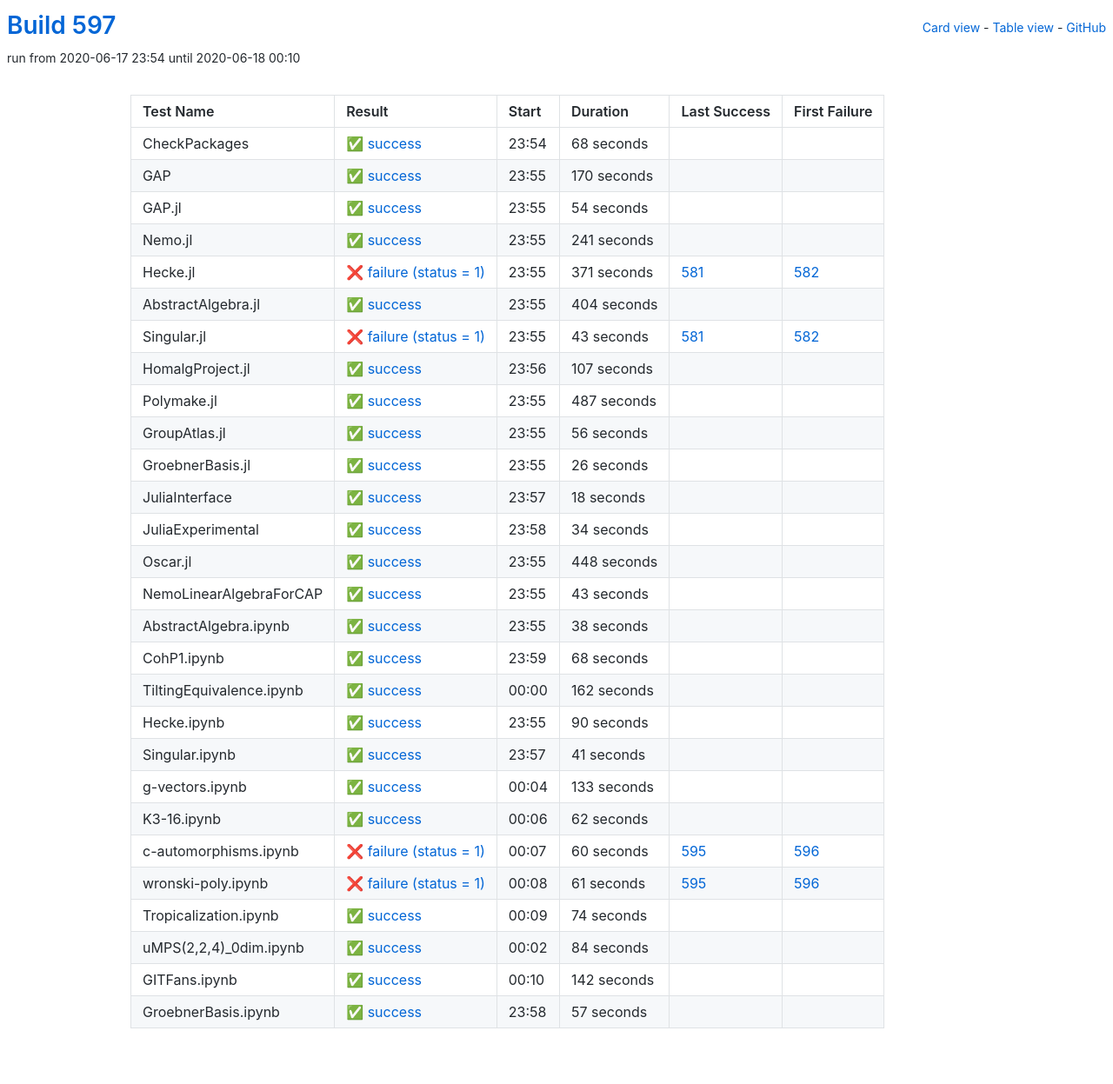
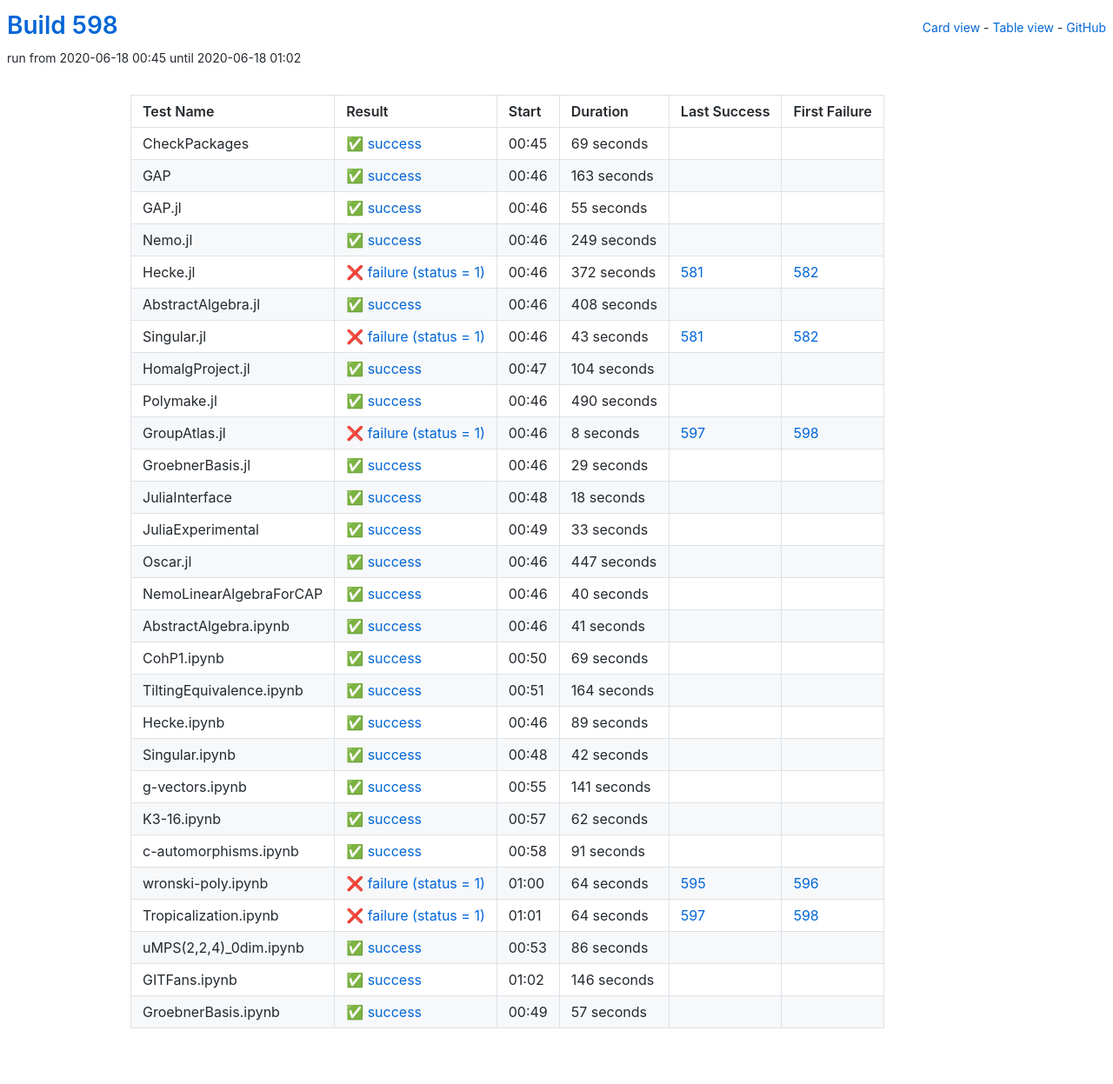
Before and after one commit to oscar-system/oscar-ci-status-1.4, a Jekyll site: the page built from table.html, in a window 1280 px wide. Shown: the whole page at 87% size. Built offline with Jekyll 4.4.1, drawn with Linux system fonts in a browser that asks for light colours.

Commit message:
Build #598

```diff
--- a/_data/ci.yml
+++ b/_data/ci.yml
@@ -1,6 +1,6 @@
 ---
-build: 597
-build_url: https://oscarci.mathematik.uni-kl.de/job/oscar-julia-1.4/597/
+build: 598
+build_url: https://oscarci.mathematik.uni-kl.de/job/oscar-julia-1.4/598/
 job: oscar-julia-1.4
 organization: oscar-system
 repo: oscar-ci-status-1.4
@@ -8,80 +8,80 @@ repourl: https://github.com/oscar-system/oscar-ci-status-1.4
 tests:
 - name: CheckPackages
   id: checkpackages
-  log: https://oscarci.mathematik.uni-kl.de/job/oscar-julia-1.4/597/artifact/logs/build-597/CheckPackages.log
-  start: 2020-06-17 23:54
+  log: https://oscarci.mathematik.uni-kl.de/job/oscar-julia-1.4/598/artifact/logs/build-598/CheckPackages.log
+  start: 2020-06-18 00:45
   success: true
   exitcode: 0
   status: success
-  duration: 68
+  duration: 69
   last_success: false
   last_success_url:
   first_failure: false
   first_failure_url:
 - name: GAP
   id: gap
-  log: https://oscarci.mathematik.uni-kl.de/job/oscar-julia-1.4/597/artifact/logs/build-597/GAP.log
-  start: 2020-06-17 23:55
+  log: https://oscarci.mathematik.uni-kl.de/job/oscar-julia-1.4/598/artifact/logs/build-598/GAP.log
+  start: 2020-06-18 00:46
   success: true
   exitcode: 0
   status: success
-  duration: 170
+  duration: 163
   last_success: false
   last_success_url:
   first_failure: false
   first_failure_url:
 - name: GAP.jl
   id: gap-jl
-  log: https://oscarci.mathematik.uni-kl.de/job/oscar-julia-1.4/597/artifact/logs/build-597/GAP.jl.log
-  start: 2020-06-17 23:55
+  log: https://oscarci.mathematik.uni-kl.de/job/oscar-julia-1.4/598/artifact/logs/build-598/GAP.jl.log
+  start: 2020-06-18 00:46
   success: true
   exitcode: 0
   status: success
-  duration: 54
+  duration: 55
   last_success: false
   last_success_url:
   first_failure: false
   first_failure_url:
 - name: Nemo.jl
   id: nemo-jl
-  log: https://oscarci.mathematik.uni-kl.de/job/oscar-julia-1.4/597/artifact/logs/build-597/Nemo.jl.log
-  start: 2020-06-17 23:55
+  log: https://oscarci.mathematik.uni-kl.de/job/oscar-julia-1.4/598/artifact/logs/build-598/Nemo.jl.log
+  start: 2020-06-18 00:46
   success: true
   exitcode: 0
   status: success
-  duration: 241
+  duration: 249
   last_success: false
   last_success_url:
   first_failure: false
   first_failure_url:
 - name: Hecke.jl
   id: hecke-jl
-  log: https://oscarci.mathematik.uni-kl.de/job/oscar-julia-1.4/597/artifact/logs/build-597/Hecke.jl.log
-  start: 2020-06-17 23:55
+  log: https://oscarci.mathematik.uni-kl.de/job/oscar-julia-1.4/598/artifact/logs/build-598/Hecke.jl.log
+  start: 2020-06-18 00:46
   success: false
   exitcode: 1
   status: failure
-  duration: 371
+  duration: 372
   last_success: 581
   last_success_url: https://oscarci.mathematik.uni-kl.de/job/oscar-julia-1.4/581/
   first_failure: 582
   first_failure_url: https://oscarci.mathematik.uni-kl.de/job/oscar-julia-1.4/582/
 - name: AbstractAlgebra.jl
   id: abstractalgebra-jl
-  log: https://oscarci.mathematik.uni-kl.de/job/oscar-julia-1.4/597/artifact/logs/build-597/AbstractAlgebra.jl.log
-  start: 2020-06-17 23:55
+  log: https://oscarci.mathematik.uni-kl.de/job/oscar-julia-1.4/598/artifact/logs/build-598/AbstractAlgebra.jl.log
+  start: 2020-06-18 00:46
   success: true
   exitcode: 0
   status: success
-  duration: 404
+  duration: 408
   last_success: false
   last_success_url:
   first_failure: false
   first_failure_url:
 - name: Singular.jl
   id: singular-jl
-  log: https://oscarci.mathematik.uni-kl.de/job/oscar-julia-1.4/597/artifact/logs/build-597/Singular.jl.log
-  start: 2020-06-17 23:55
+  log: https://oscarci.mathematik.uni-kl.de/job/oscar-julia-1.4/598/artifact/logs/build-598/Singular.jl.log
+  start: 2020-06-18 00:46
   success: false
   exitcode: 1
   status: failure
@@ -92,56 +92,56 @@ tests:
   first_failure_url: https://oscarci.mathematik.uni-kl.de/job/oscar-julia-1.4/582/
 - name: HomalgProject.jl
   id: homalgproject-jl
-  log: https://oscarci.mathematik.uni-kl.de/job/oscar-julia-1.4/597/artifact/logs/build-597/HomalgProject.jl.log
-  start: 2020-06-17 23:56
+  log: https://oscarci.mathematik.uni-kl.de/job/oscar-julia-1.4/598/artifact/logs/build-598/HomalgProject.jl.log
+  start: 2020-06-18 00:47
   success: true
   exitcode: 0
   status: success
-  duration: 107
+  duration: 104
   last_success: false
   last_success_url:
   first_failure: false
   first_failure_url:
 - name: Polymake.jl
   id: polymake-jl
-  log: https://oscarci.mathematik.uni-kl.de/job/oscar-julia-1.4/597/artifact/logs/build-597/Polymake.jl.log
-  start: 2020-06-17 23:55
+  log: https://oscarci.mathematik.uni-kl.de/job/oscar-julia-1.4/598/artifact/logs/build-598/Polymake.jl.log
+  start: 2020-06-18 00:46
   success: true
   exitcode: 0
   status: success
-  duration: 487
+  duration: 490
   last_success: false
   last_success_url:
   first_failure: false
   first_failure_url:
 - name: GroupAtlas.jl
   id: groupatlas-jl
-  log: https://oscarci.mathematik.uni-kl.de/job/oscar-julia-1.4/597/artifact/logs/build-597/GroupAtlas.jl.log
-  start: 2020-06-17 23:55
+  log: https://oscarci.mathematik.uni-kl.de/job/oscar-julia-1.4/598/artifact/logs/build-598/GroupAtlas.jl.log
+  start: 2020-06-18 00:46
+  success: false
+  exitcode: 1
+  status: failure
+  duration: 8
+  last_success: 597
+  last_success_url: https://oscarci.mathematik.uni-kl.de/job/oscar-julia-1.4/597/
+  first_failure: 598
+  first_failure_url: https://oscarci.mathematik.uni-kl.de/job/oscar-julia-1.4/598/
+- name: GroebnerBasis.jl
+  id: groebnerbasis-jl
+  log: https://oscarci.mathematik.uni-kl.de/job/oscar-julia-1.4/598/artifact/logs/build-598/GroebnerBasis.jl.log
+  start: 2020-06-18 00:46
   success: true
   exitcode: 0
   status: success
-  duration: 56
-  last_success: false
-  last_success_url:
-  first_failure: false
-  first_failure_url:
-- name: GroebnerBasis.jl
-  id: groebnerbasis-jl
-  log: https://oscarci.mathematik.uni-kl.de/job/oscar-julia-1.4/597/artifact/logs/build-597/GroebnerBasis.jl.log
-  start: 2020-06-17 23:55
-  success: true
-  exitcode: 0
-  status: success
-  duration: 26
+  duration: 29
   last_success: false
   last_success_url:
   first_failure: false
   first_failure_url:
 - name: JuliaInterface
   id: juliainterface
-  log: https://oscarci.mathematik.uni-kl.de/job/oscar-julia-1.4/597/artifact/logs/build-597/JuliaInterface.log
-  start: 2020-06-17 23:57
+  log: https://oscarci.mathematik.uni-kl.de/job/oscar-julia-1.4/598/artifact/logs/build-598/JuliaInterface.log
+  start: 2020-06-18 00:48
   success: true
   exitcode: 0
   status: success
@@ -152,92 +152,44 @@ tests:
   first_failure_url:
 - name: JuliaExperimental
   id: juliaexperimental
-  log: https://oscarci.mathematik.uni-kl.de/job/oscar-julia-1.4/597/artifact/logs/build-597/JuliaExperimental.log
-  start: 2020-06-17 23:58
+  log: https://oscarci.mathematik.uni-kl.de/job/oscar-julia-1.4/598/artifact/logs/build-598/JuliaExperimental.log
+  start: 2020-06-18 00:49
   success: true
   exitcode: 0
   status: success
-  duration: 34
+  duration: 33
   last_success: false
   last_success_url:
   first_failure: false
   first_failure_url:
 - name: Oscar.jl
   id: oscar-jl
-  log: https://oscarci.mathematik.uni-kl.de/job/oscar-julia-1.4/597/artifact/logs/build-597/Oscar.jl.log
-  start: 2020-06-17 23:55
+  log: https://oscarci.mathematik.uni-kl.de/job/oscar-julia-1.4/598/artifact/logs/build-598/Oscar.jl.log
+  start: 2020-06-18 00:46
   success: true
   exitcode: 0
   status: success
-  duration: 448
+  duration: 447
   last_success: false
   last_success_url:
   first_failure: false
   first_failure_url:
 - name: NemoLinearAlgebraForCAP
   id: nemolinearalgebraforcap
-  log: https://oscarci.mathematik.uni-kl.de/job/oscar-julia-1.4/597/artifact/logs/build-597/NemoLinearAlgebraForCAP.log
-  start: 2020-06-17 23:55
+  log: https://oscarci.mathematik.uni-kl.de/job/oscar-julia-1.4/598/artifact/logs/build-598/NemoLinearAlgebraForCAP.log
+  start: 2020-06-18 00:46
   success: true
   exitcode: 0
   status: success
-  duration: 43
+  duration: 40
   last_success: false
   last_success_url:
   first_failure: false
   first_failure_url:
 - name: AbstractAlgebra.ipynb
   id: abstractalgebra-ipynb
-  log: https://oscarci.mathematik.uni-kl.de/job/oscar-julia-1.4/597/artifact/logs/build-597/AbstractAlgebra.ipynb.log
-  start: 2020-06-17 23:55
-  success: true
-  exitcode: 0
-  status: success
-  duration: 38
-  last_success: false
-  last_success_url:
-  first_failure: false
-  first_failure_url:
-- name: CohP1.ipynb
-  id: cohp1-ipynb
-  log: https://oscarci.mathematik.uni-kl.de/job/oscar-julia-1.4/597/artifact/logs/build-597/CohP1.ipynb.log
-  start: 2020-06-17 23:59
-  success: true
-  exitcode: 0
-  status: success
-  duration: 68
-  last_success: false
-  last_success_url:
-  first_failure: false
-  first_failure_url:
-- name: TiltingEquivalence.ipynb
-  id: tiltingequivalence-ipynb
-  log: https://oscarci.mathematik.uni-kl.de/job/oscar-julia-1.4/597/artifact/logs/build-597/TiltingEquivalence.ipynb.log
-  start: 2020-06-18 00:00
-  success: true
-  exitcode: 0
-  status: success
-  duration: 162
-  last_success: false
-  last_success_url:
-  first_failure: false
-  first_failure_url:
-- name: Hecke.ipynb
-  id: hecke-ipynb
-  log: https://oscarci.mathematik.uni-kl.de/job/oscar-julia-1.4/597/artifact/logs/build-597/Hecke.ipynb.log
-  start: 2020-06-17 23:55
-  success: true
-  exitcode: 0
-  status: success
-  duration: 90
-  last_success: false
-  last_success_url:
-  first_failure: false
-  first_failure_url:
-- name: Singular.ipynb
-  id: singular-ipynb
-  log: https://oscarci.mathematik.uni-kl.de/job/oscar-julia-1.4/597/artifact/logs/build-597/Singular.ipynb.log
-  start: 2020-06-17 23:57
+  log: https://oscarci.mathematik.uni-kl.de/job/oscar-julia-1.4/598/artifact/logs/build-598/AbstractAlgebra.ipynb.log
+  start: 2020-06-18 00:46
   success: true
   exitcode: 0
   status: success
@@ -246,22 +198,70 @@ tests:
   last_success_url:
   first_failure: false
   first_failure_url:
-- name: g-vectors.ipynb
-  id: g-vectors-ipynb
-  log: https://oscarci.mathematik.uni-kl.de/job/oscar-julia-1.4/597/artifact/logs/build-597/g-vectors.ipynb.log
-  start: 2020-06-18 00:04
+- name: CohP1.ipynb
+  id: cohp1-ipynb
+  log: https://oscarci.mathematik.uni-kl.de/job/oscar-julia-1.4/598/artifact/logs/build-598/CohP1.ipynb.log
+  start: 2020-06-18 00:50
   success: true
   exitcode: 0
   status: success
-  duration: 133
+  duration: 69
+  last_success: false
+  last_success_url:
+  first_failure: false
+  first_failure_url:
+- name: TiltingEquivalence.ipynb
+  id: tiltingequivalence-ipynb
+  log: https://oscarci.mathematik.uni-kl.de/job/oscar-julia-1.4/598/artifact/logs/build-598/TiltingEquivalence.ipynb.log
+  start: 2020-06-18 00:51
+  success: true
+  exitcode: 0
+  status: success
+  duration: 164
+  last_success: false
+  last_success_url:
+  first_failure: false
+  first_failure_url:
+- name: Hecke.ipynb
+  id: hecke-ipynb
+  log: https://oscarci.mathematik.uni-kl.de/job/oscar-julia-1.4/598/artifact/logs/build-598/Hecke.ipynb.log
+  start: 2020-06-18 00:46
+  success: true
+  exitcode: 0
+  status: success
+  duration: 89
+  last_success: false
+  last_success_url:
+  first_failure: false
+  first_failure_url:
+- name: Singular.ipynb
+  id: singular-ipynb
+  log: https://oscarci.mathematik.uni-kl.de/job/oscar-julia-1.4/598/artifact/logs/build-598/Singular.ipynb.log
+  start: 2020-06-18 00:48
+  success: true
+  exitcode: 0
+  status: success
+  duration: 42
+  last_success: false
+  last_success_url:
+  first_failure: false
+  first_failure_url:
+- name: g-vectors.ipynb
+  id: g-vectors-ipynb
+  log: https://oscarci.mathematik.uni-kl.de/job/oscar-julia-1.4/598/artifact/logs/build-598/g-vectors.ipynb.log
+  start: 2020-06-18 00:55
+  success: true
+  exitcode: 0
+  status: success
+  duration: 141
   last_success: false
   last_success_url:
   first_failure: false
   first_failure_url:
 - name: K3-16.ipynb
   id: k3-16-ipynb
-  log: https://oscarci.mathematik.uni-kl.de/job/oscar-julia-1.4/597/artifact/logs/build-597/K3-16.ipynb.log
-  start: 2020-06-18 00:06
+  log: https://oscarci.mathematik.uni-kl.de/job/oscar-julia-1.4/598/artifact/logs/build-598/K3-16.ipynb.log
+  start: 2020-06-18 00:57
   success: true
   exitcode: 0
   status: success
@@ -272,68 +272,68 @@ tests:
   first_failure_url:
 - name: c-automorphisms.ipynb
   id: c-automorphisms-ipynb
-  log: https://oscarci.mathematik.uni-kl.de/job/oscar-julia-1.4/597/artifact/logs/build-597/c-automorphisms.ipynb.log
-  start: 2020-06-18 00:07
+  log: https://oscarci.mathematik.uni-kl.de/job/oscar-julia-1.4/598/artifact/logs/build-598/c-automorphisms.ipynb.log
+  start: 2020-06-18 00:58
+  success: true
+  exitcode: 0
+  status: success
+  duration: 91
+  last_success: false
+  last_success_url:
+  first_failure: false
+  first_failure_url:
+- name: wronski-poly.ipynb
+  id: wronski-poly-ipynb
+  log: https://oscarci.mathematik.uni-kl.de/job/oscar-julia-1.4/598/artifact/logs/build-598/wronski-poly.ipynb.log
+  start: 2020-06-18 01:00
   success: false
   exitcode: 1
   status: failure
-  duration: 60
-  last_success: 595
-  last_success_url: https://oscarci.mathematik.uni-kl.de/job/oscar-julia-1.4/595/
-  first_failure: 596
-  first_failure_url: https://oscarci.mathematik.uni-kl.de/job/oscar-julia-1.4/596/
-- name: wronski-poly.ipynb
-  id: wronski-poly-ipynb
-  log: https://oscarci.mathematik.uni-kl.de/job/oscar-julia-1.4/597/artifact/logs/build-597/wronski-poly.ipynb.log
-  start: 2020-06-18 00:08
-  success: false
-  exitcode: 1
-  status: failure
-  duration: 61
+  duration: 64
   last_success: 595
   last_success_url: https://oscarci.mathematik.uni-kl.de/job/oscar-julia-1.4/595/
   first_failure: 596
   first_failure_url: https://oscarci.mathematik.uni-kl.de/job/oscar-julia-1.4/596/
 - name: Tropicalization.ipynb
   id: tropicalization-ipynb
-  log: https://oscarci.mathematik.uni-kl.de/job/oscar-julia-1.4/597/artifact/logs/build-597/Tropicalization.ipynb.log
-  start: 2020-06-18 00:09
+  log: https://oscarci.mathematik.uni-kl.de/job/oscar-julia-1.4/598/artifact/logs/build-598/Tropicalization.ipynb.log
+  start: 2020-06-18 01:01
+  success: false
+  exitcode: 1
+  status: failure
+  duration: 64
+  last_success: 597
+  last_success_url: https://oscarci.mathematik.uni-kl.de/job/oscar-julia-1.4/597/
+  first_failure: 598
+  first_failure_url: https://oscarci.mathematik.uni-kl.de/job/oscar-julia-1.4/598/
+- name: uMPS(2,2,4)_0dim.ipynb
+  id: umps-2-2-4-0dim-ipynb
+  log: https://oscarci.mathematik.uni-kl.de/job/oscar-julia-1.4/598/artifact/logs/build-598/uMPS-2-2-4-_0dim.ipynb.log
+  start: 2020-06-18 00:53
   success: true
   exitcode: 0
   status: success
-  duration: 74
-  last_success: false
-  last_success_url:
-  first_failure: false
-  first_failure_url:
-- name: uMPS(2,2,4)_0dim.ipynb
-  id: umps-2-2-4-0dim-ipynb
-  log: https://oscarci.mathematik.uni-kl.de/job/oscar-julia-1.4/597/artifact/logs/build-597/uMPS-2-2-4-_0dim.ipynb.log
-  start: 2020-06-18 00:02
-  success: true
-  exitcode: 0
-  status: success
-  duration: 84
+  duration: 86
   last_success: false
   last_success_url:
   first_failure: false
   first_failure_url:
 - name: GITFans.ipynb
   id: gitfans-ipynb
-  log: https://oscarci.mathematik.uni-kl.de/job/oscar-julia-1.4/597/artifact/logs/build-597/GITFans.ipynb.log
-  start: 2020-06-18 00:10
+  log: https://oscarci.mathematik.uni-kl.de/job/oscar-julia-1.4/598/artifact/logs/build-598/GITFans.ipynb.log
+  start: 2020-06-18 01:02
   success: true
   exitcode: 0
   status: success
-  duration: 142
+  duration: 146
   last_success: false
   last_success_url:
   first_failure: false
   first_failure_url:
 - name: GroebnerBasis.ipynb
   id: groebnerbasis-ipynb
-  log: https://oscarci.mathematik.uni-kl.de/job/oscar-julia-1.4/597/artifact/logs/build-597/GroebnerBasis.ipynb.log
-  start: 2020-06-17 23:58
+  log: https://oscarci.mathematik.uni-kl.de/job/oscar-julia-1.4/598/artifact/logs/build-598/GroebnerBasis.ipynb.log
+  start: 2020-06-18 00:49
   success: true
   exitcode: 0
   status: success
```
Also changed, not shown: README.md.
